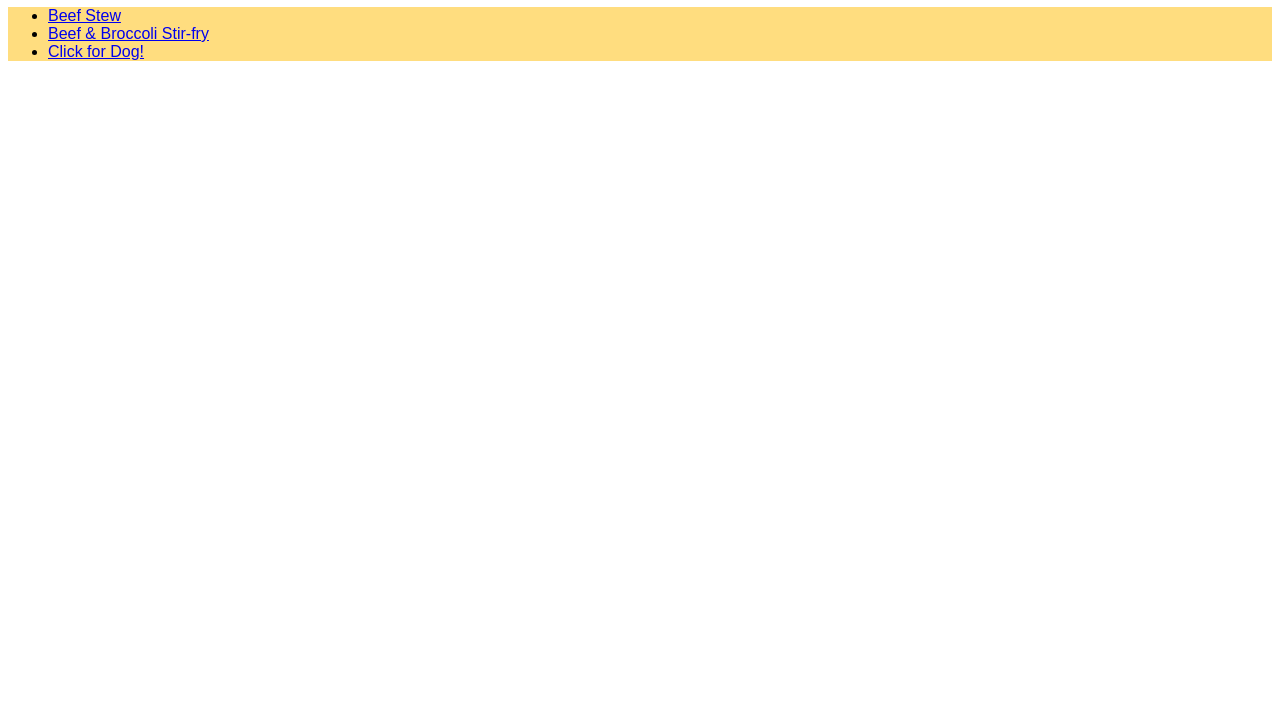
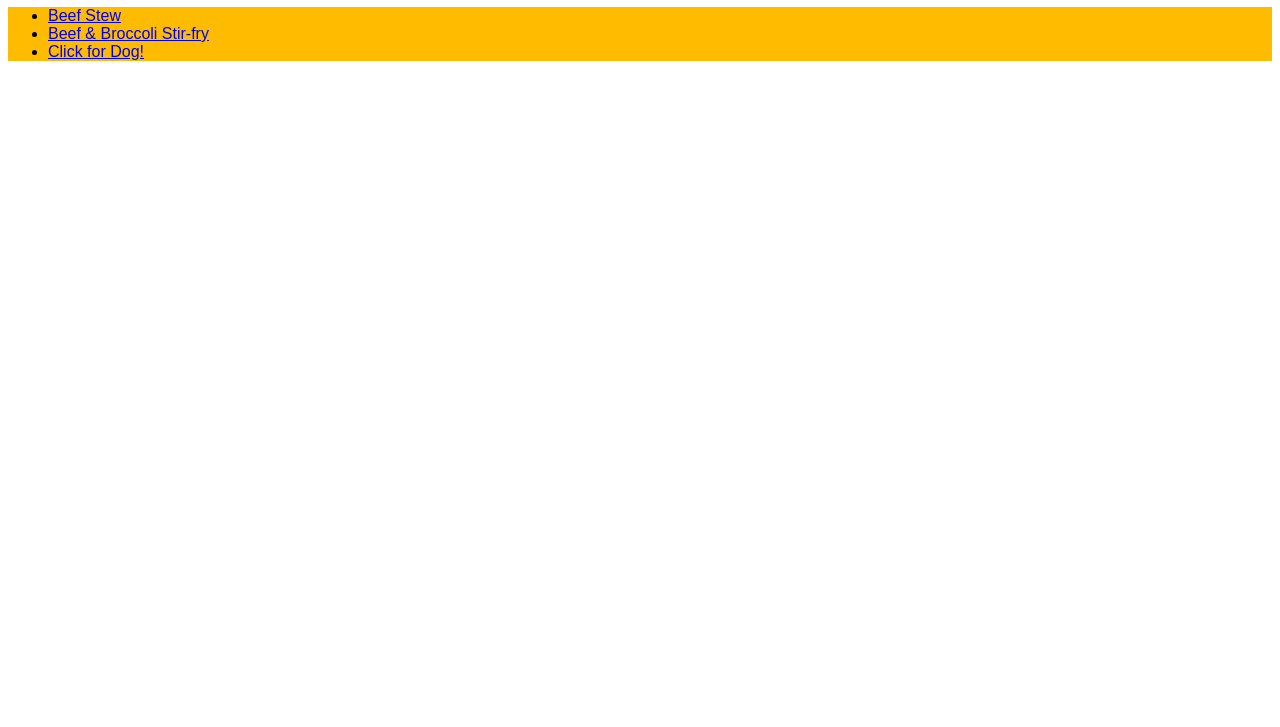
Before and after one commit to DPEJOVIC/odin-recipes, a plain HTML site: page index.html in a window 1280 px wide. Shown: the part 73-800 px from the top of the page. Drawn offline with Linux system fonts and the light colour scheme.

Commit message:
Change bg transparency for recipe list.

```diff
--- a/style.css
+++ b/style.css
@@ -8,5 +8,5 @@
 }
 
 .recipelist {
-    background-color: #ffbb0080;
+    background-color: #ffbb00;
 }
```
